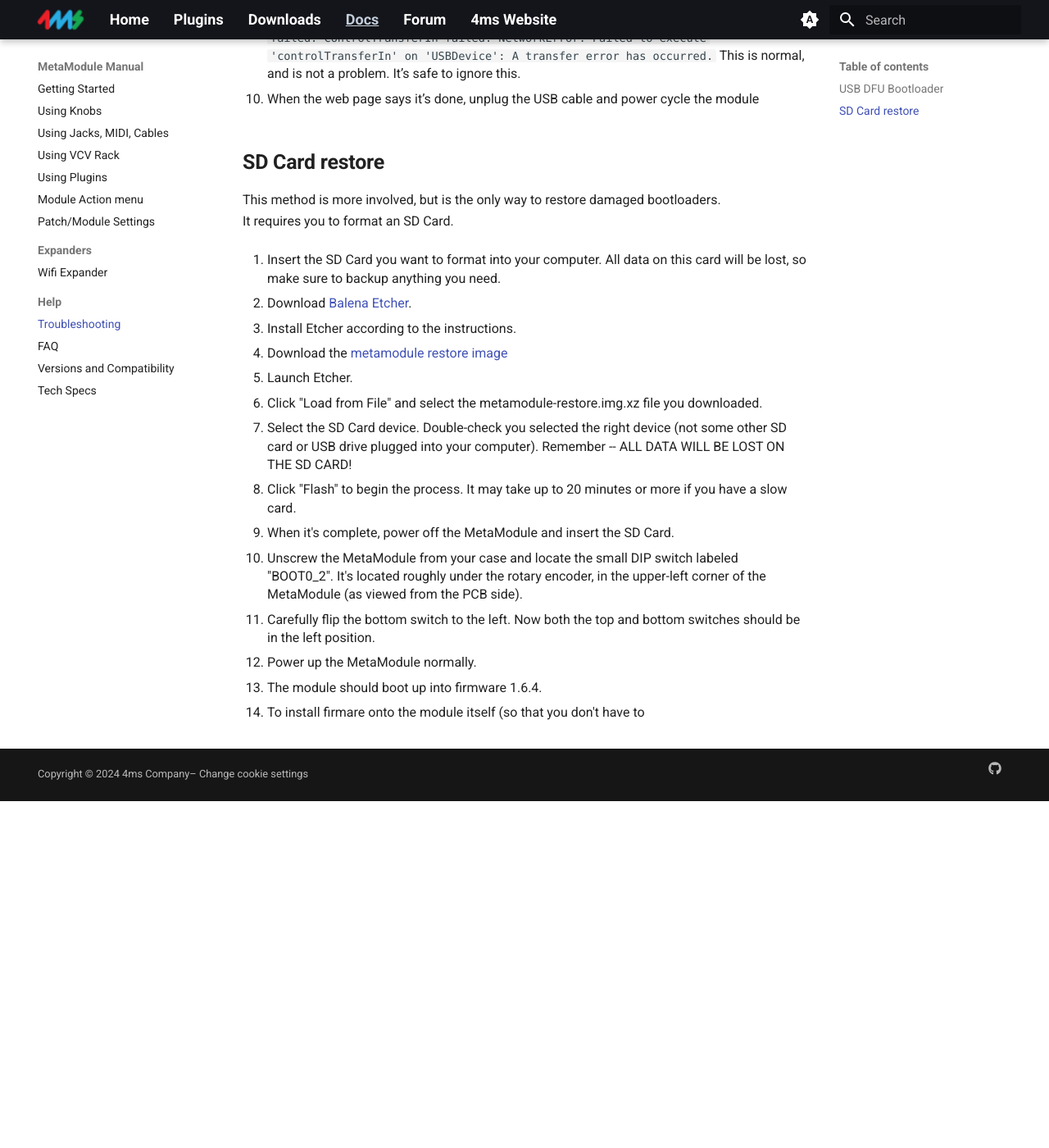
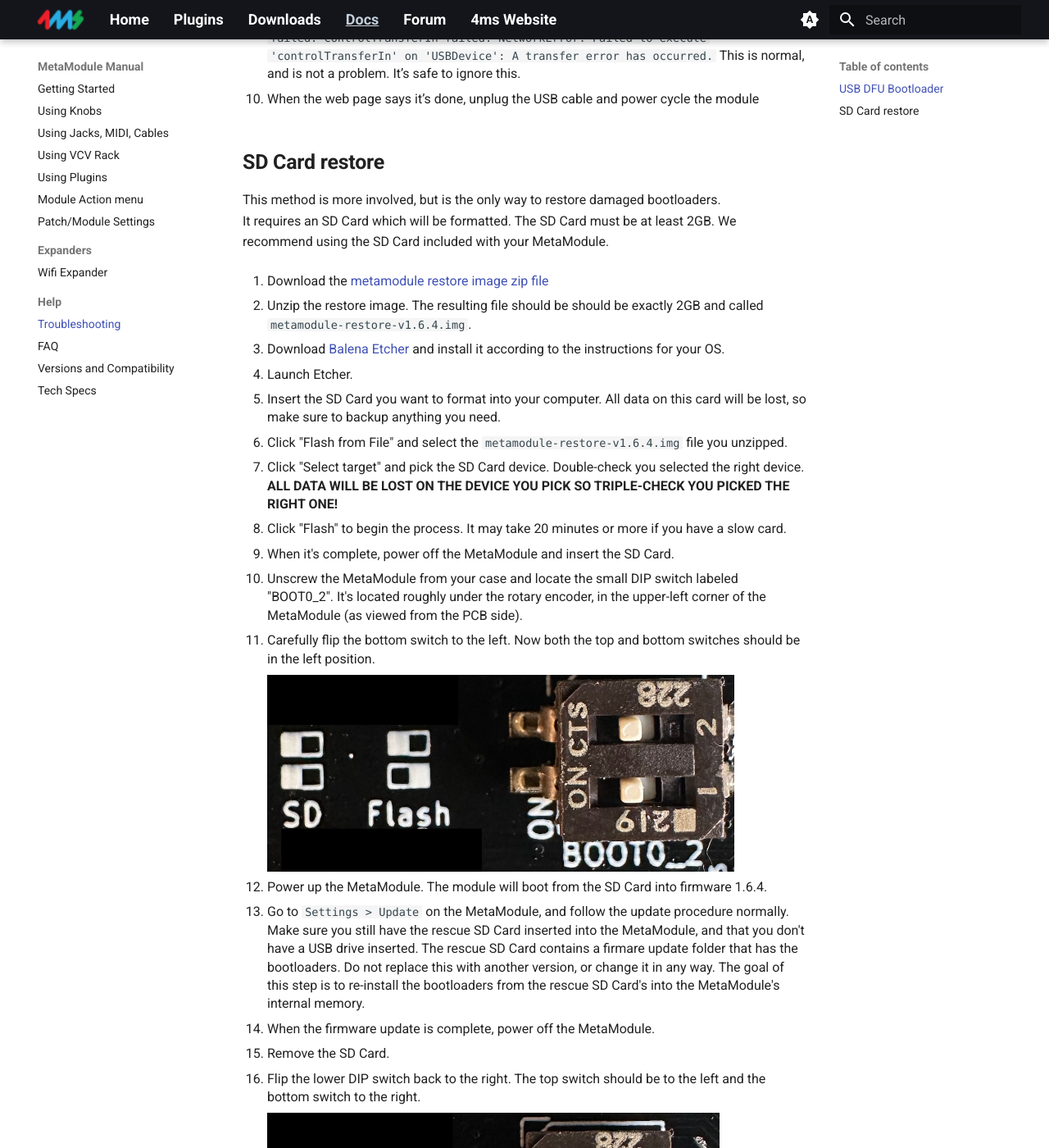
Before and after one commit to 4ms/metamodule-docs-website, an MkDocs documentation site: the page built from docs/troubleshooting.md, in a window 1280 px wide and 1400 px high, scrolled down 631 px. Shown: the whole window at 82% size. Built offline with MkDocs 1.6.1 and Material for MkDocs 9.7.7, drawn with Linux system fonts in a browser that asks for light colours; before the commit the page ends 1608 px from its top, so only the background shows below that; some of the changed text lies outside the part shown.

Commit message:
SD Card rescue instructions

```diff
--- a/docs/troubleshooting.md
+++ b/docs/troubleshooting.md
@@ -34,34 +34,70 @@ to install updated firmware using a USB cable.
 
 ## SD Card restore
 
-This method is more involved, but is the only way to restore damaged bootloaders.
+This method is more involved, but is the only way to restore damaged
+bootloaders.
 
-It requires you to format an SD Card.
+It requires an SD Card which will be formatted. The SD Card must be at least
+2GB. We recommend using the SD Card included with your MetaModule.
 
-1. Insert the SD Card you want to format into your computer. All data on this card will be lost, so make sure to backup anything you need.
+1. Download the [metamodule restore image zip
+   file](https://metamodule.info/dl/metamodule-restore-v1.6.4.img.zip)
 
-2. Download [Balena Etcher](https://etcher.balena.io#download-etcher).
+2. Unzip the restore image. The resulting file should be should be exactly 2GB and called
+   `metamodule-restore-v1.6.4.img`.
 
-3. Install Etcher according to the instructions.
+3. Download [Balena Etcher](https://etcher.balena.io#download-etcher) and
+   install it according to the instructions for your OS.
 
-4. Download the [metamodule restore image](https://efp.balena.io/open-image-url?imageUrl=https://metamodule.info/dl/metamodule-restore.img.xz)
+4. Launch Etcher.
 
-5. Launch Etcher.
+5. Insert the SD Card you want to format into your computer. All data on this
+   card will be lost, so make sure to backup anything you need.
 
-6. Click "Load from File" and select the metamodule-restore.img.xz file you downloaded.
 
-7. Select the SD Card device. Double-check you selected the right device (not some other SD card or USB drive plugged into your computer). Remember -- ALL DATA WILL BE LOST ON THE SD CARD!
+6. Click "Flash from File" and select the `metamodule-restore-v1.6.4.img` file you
+   unzipped.
 
-8. Click "Flash" to begin the process. It may take up to 20 minutes or more if you have a slow card.
+7. Click "Select target" and pick the SD Card device. Double-check you selected
+   the right device. **ALL DATA WILL BE LOST ON THE DEVICE YOU PICK SO
+   TRIPLE-CHECK YOU PICKED THE RIGHT ONE!**
+
+8. Click "Flash" to begin the process. It may take 20 minutes or more if you
+   have a slow card.
 
 9. When it's complete, power off the MetaModule and insert the SD Card.
 
-10. Unscrew the MetaModule from your case and locate the small DIP switch labeled "BOOT0_2". It's located roughly under the rotary encoder, in the upper-left corner of the MetaModule (as viewed from the PCB side).
+10. Unscrew the MetaModule from your case and locate the small DIP switch
+    labeled "BOOT0_2". It's located roughly under the rotary encoder, in the
+    upper-left corner of the MetaModule (as viewed from the PCB side).
 
-11. Carefully flip the bottom switch to the left. Now both the top and bottom switches should be in the left position.
+11. Carefully flip the bottom switch to the left. Now both the top and bottom
+    switches should be in the left position.
 
-12. Power up the MetaModule normally.
+    ![Boot switch selecting SD Card](./img/pcb-boot-sd.jpg){ .half }
 
-13. The module should boot up into firmware 1.6.4.
+12. Power up the MetaModule. The module will boot from the SD Card into firmware 1.6.4.
 
-14. To install firmare onto the module itself (so that you don't have to
+13. Go to `Settings > Update` on the MetaModule, and follow the update procedure
+    normally. Make sure you still have the rescue SD Card inserted into the
+    MetaModule, and that you don't have a USB drive inserted. The rescue SD
+    Card contains a firmare update folder that has the bootloaders. Do not
+    replace this with another version, or change it in any way. The goal of
+    this step is to re-install the bootloaders from the rescue SD Card's into
+    the MetaModule's internal memory.
+
+14. When the firmware update is complete, power off the MetaModule.
+
+15. Remove the SD Card.
+
+16. Flip the lower DIP switch back to the right. The top switch should be to
+    the left and the bottom switch to the right.
+
+    ![Boot switch selecting flash](./img/pcb-boot-flash.jpg){ .half }
+
+17. Power on the MetaModule. It should boot into firmware v1.6.4, but this time
+    it's booting from the internal memory, not from the SD Card.
+
+18. Your MetaModule is now in fully working order. If there is a newer firmware
+    available, you can download it from [MetaModule
+    Downloads](https://metamodule.info/downloads) and update normally.
```
Also changed, not shown: docs/img/pcb-boot-flash.jpg (added), docs/img/pcb-boot-sd.jpg (added).
